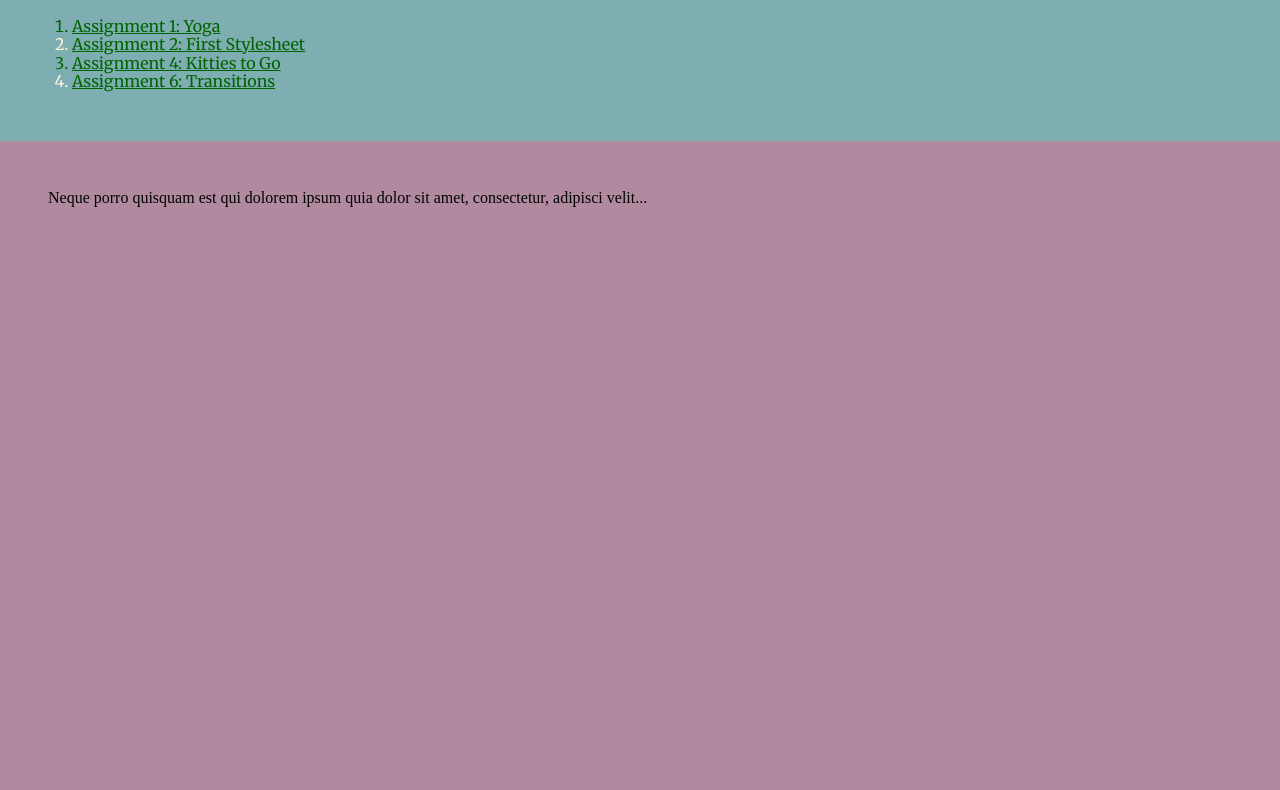
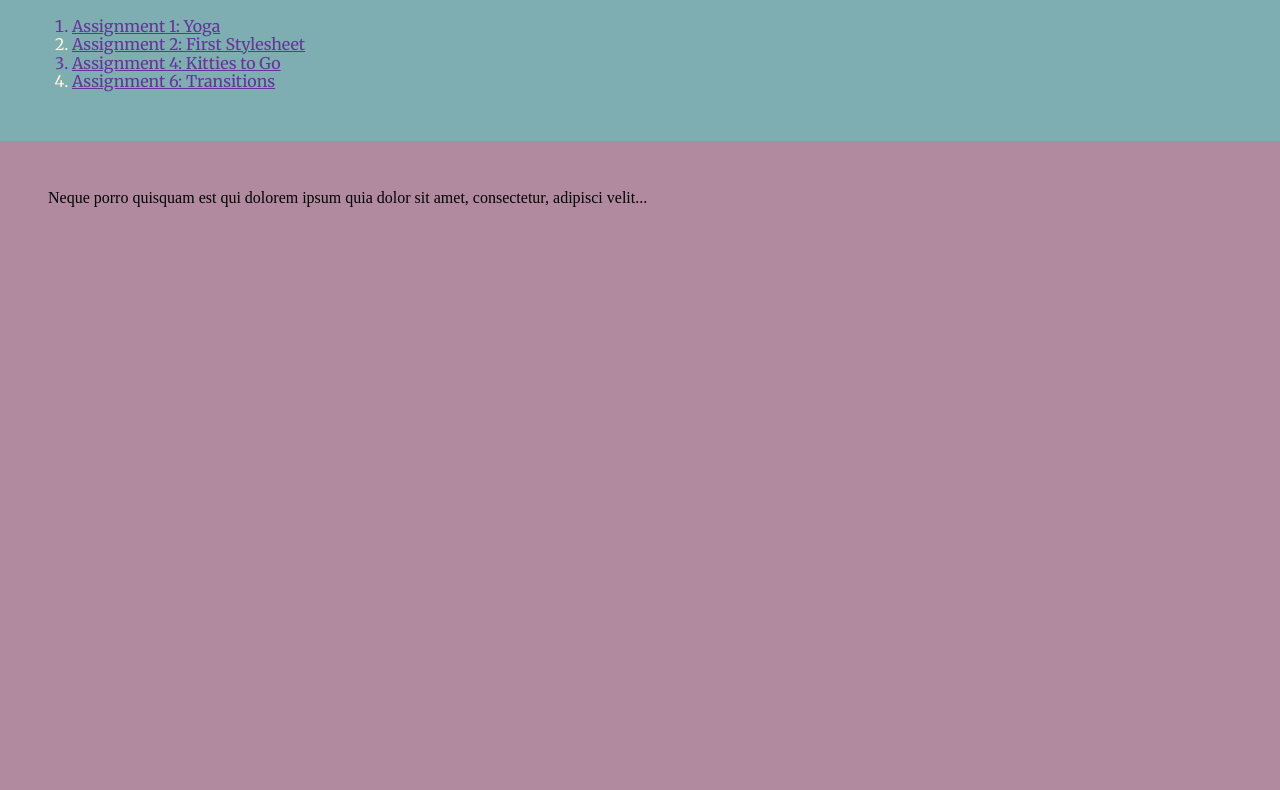
Before and after one commit to TobiasOsterhaug/portfolio, a plain HTML site: page index.html in a window 1280 px wide. Shown: the part 177-967 px from the top of the page. Drawn offline with nearby package versions, Linux system fonts and the light colour scheme.

Commit message:
changed nth odd color

```diff
--- a/styles/first-stylesheet.css
+++ b/styles/first-stylesheet.css
@@ -52,7 +52,7 @@ html { font-size: 16px; }
 /* nth-child practice with project list */
 
 .project-list :nth-child(odd) {
-  color: darkgreen;
+  color: rebeccapurple
 }
 
 .project-list :nth-child(even) {
```
